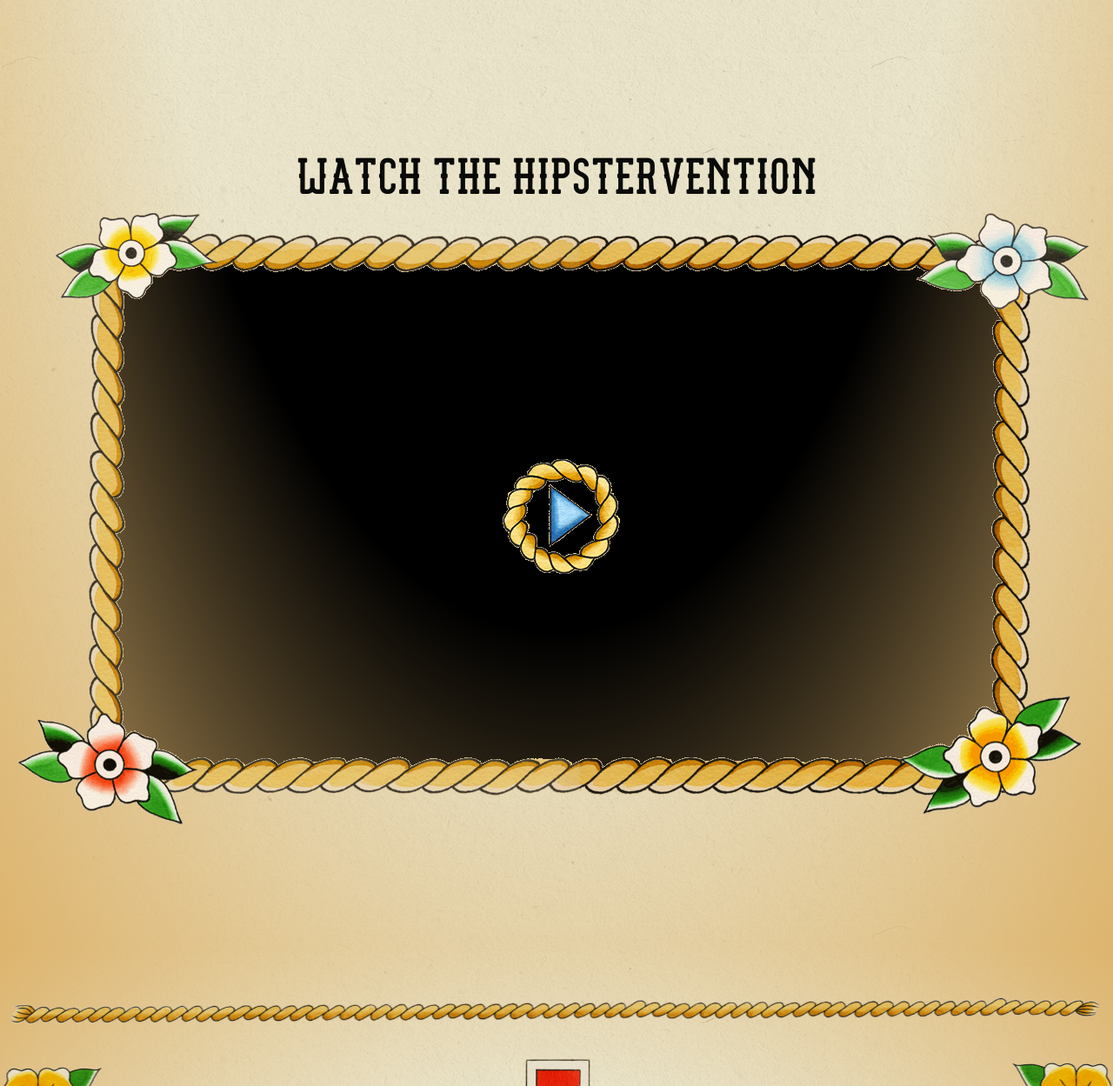
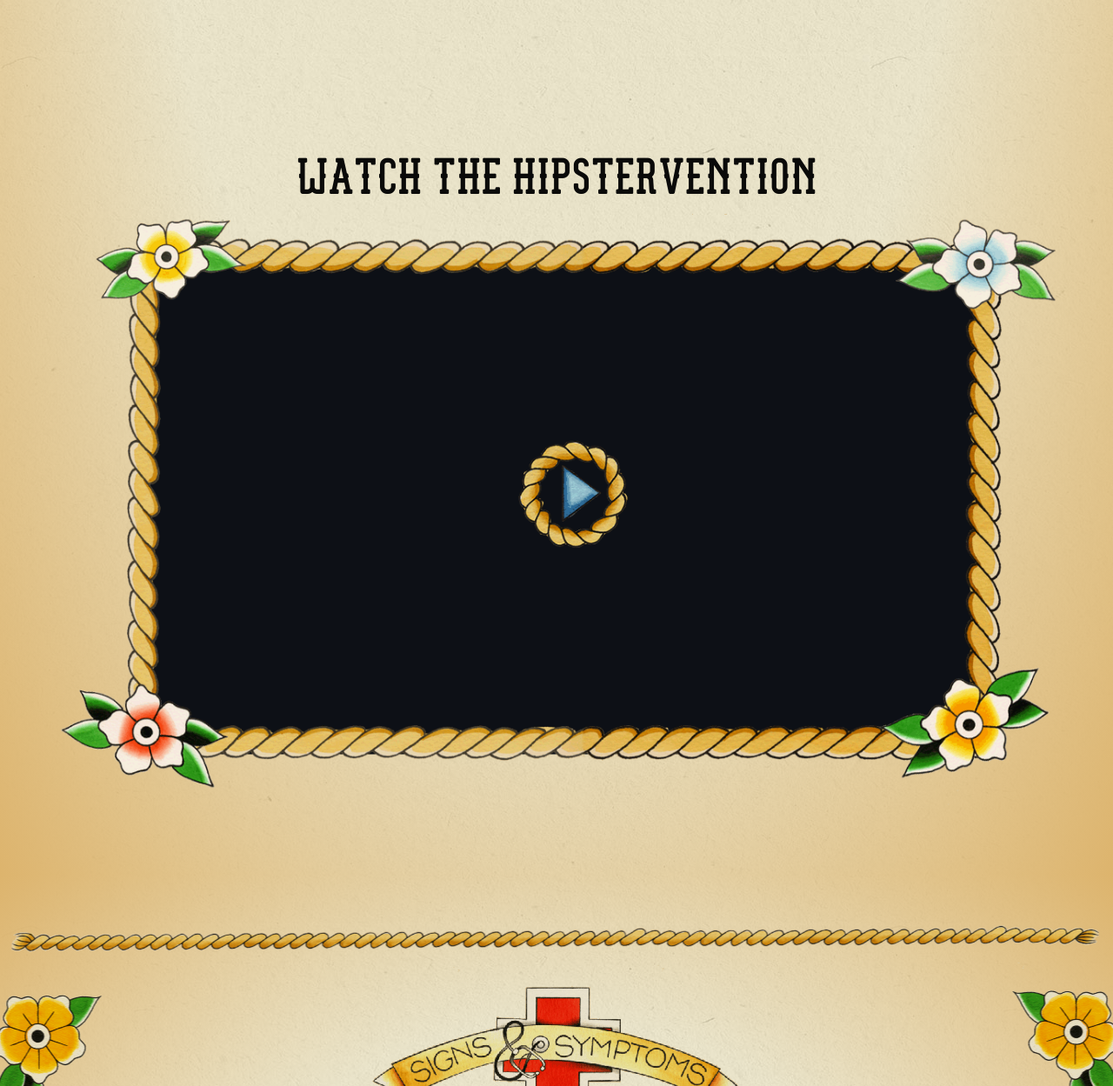
Before and after one commit to eulo/hipstervention, a PHP site: page / in a window 1280 px wide. Shown: the part 1937-3186 px from the top of the page at 87% size. Run offline with PHP 8.4, Linux system fonts and the light colour scheme; some libraries are stand-ins or nearby versions.

Commit message:
video player

```diff
--- a/assets/src/scss/main.scss
+++ b/assets/src/scss/main.scss
@@ -915,6 +915,7 @@ section {
     }
 
     .video-section-cont {
+
       h3 {
         font-size: 59px;
         text-align: center;
@@ -924,7 +925,13 @@ section {
       }
       .video-player-cont{
         position: relative;
-        height: 704px;
+        //height: 704px;
+        img {
+          margin: 0 auto;
+          max-width: 100%;
+          display: block;
+          width: 1260px;
+        }
         .video-player-center {
           left: 50%;
           width: 1240px;
--- a/index.html
+++ b/index.html
@@ -217,17 +217,9 @@ content="http://thehipstervention.com/assets/img/facebook-share-image.jpg" />
         </div>
 
 				<div class="row video-section-cont">
-					<div class="col-md-12">
-						<h3>WATCH THE HIPSTERVENTION</h3>
-						<div class="video-player-cont">
-							<div class="video-player-center">
-								<div class="video-player">
-									<div class="video-inner">
-
-									</div>
-								</div>
-							</div>
-						</div>
+					<h3>WATCH THE HIPSTERVENTION</h3>
+					<div class="video-player-cont">
+						<img src="assets/img/video_player_full.png">
 					</div>
 				</div>
 
```
Also changed, not shown: assets/dist/css/main.css, assets/img/video_player_full.png (added).
